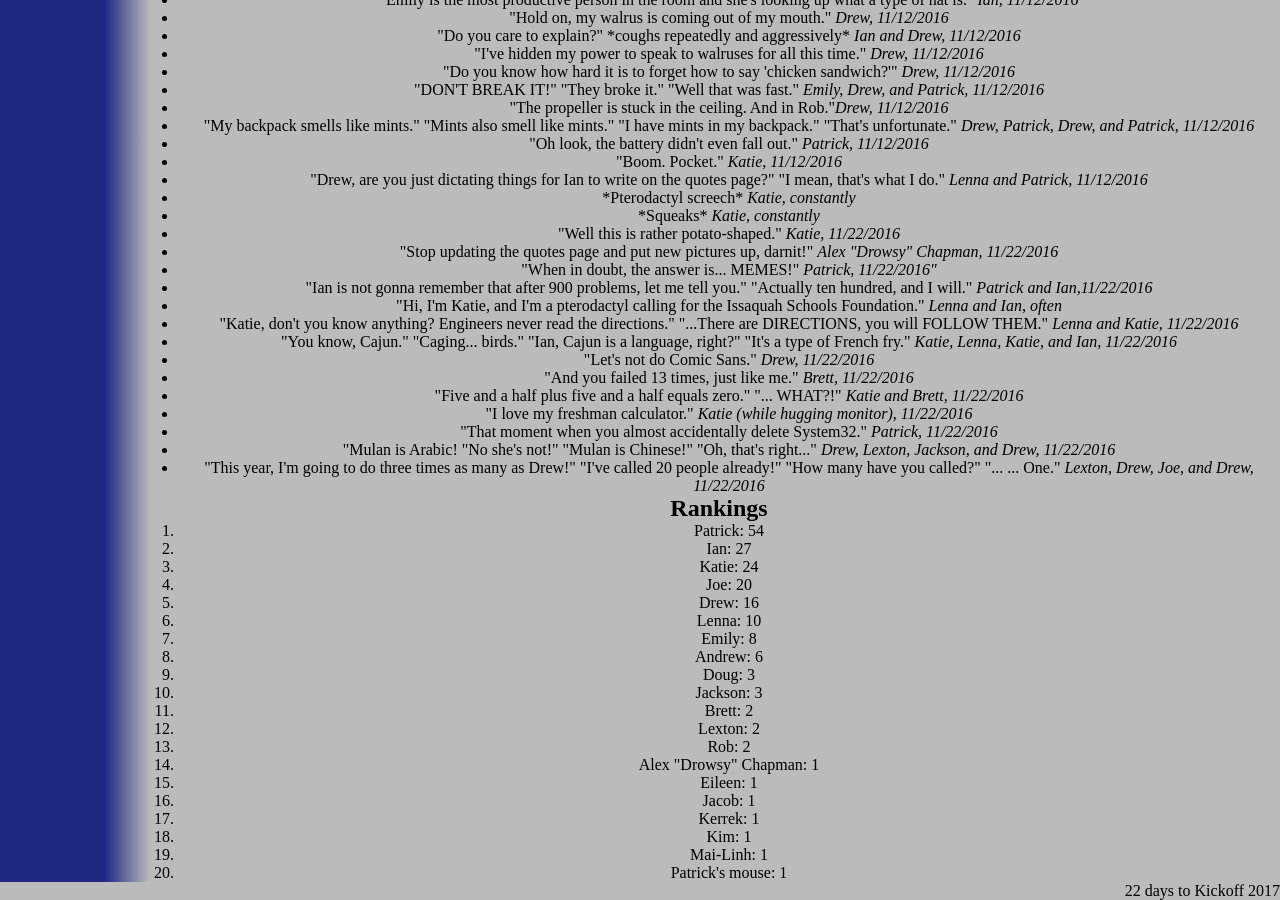
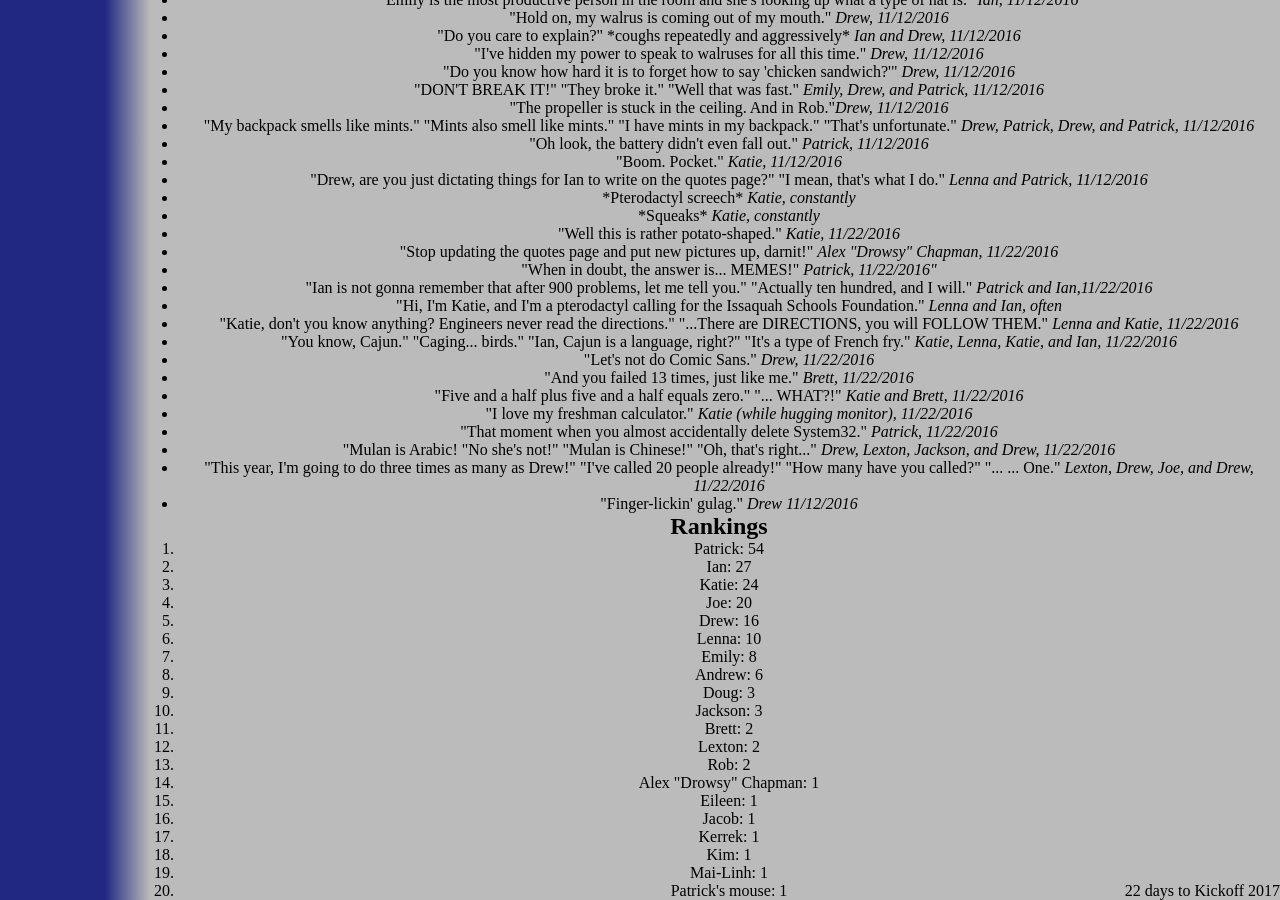
Before and after one commit to katiebugmoon/FRC4131.github.io, a Jekyll site: the page built from media/2017/quotes.html, in a window 1280 px wide and 900 px high, scrolled down 2149 px. Built offline with Jekyll 4.4.1, drawn with Linux system fonts in a browser that asks for light colours; nearby versions of some CDN libraries.

Commit message:
Update quotes.html

```diff
--- a/media/2017/quotes.html
+++ b/media/2017/quotes.html
@@ -139,6 +139,7 @@ title: Build Season 2017 Quotes
 	<li>"That moment when you almost accidentally delete System32." <i>Patrick, 11/22/2016</i></li>
 	<li>"Mulan is Arabic! "No she's not!" "Mulan is Chinese!" "Oh, that's right..." <i>Drew, Lexton, Jackson, and Drew, 11/22/2016</i></li>
 	<li>"This year, I'm going to do three times as many as Drew!" "I've called 20 people already!" "How many have you called?" "... ... One." <i>Lexton, Drew, Joe, and Drew, 11/22/2016 </i></li>
+	<li>"Finger-lickin' gulag." <i> Drew 11/12/2016</i></li>
 </ul>
 <h2>Rankings</h2>
 <ol id='rankings'></ol>
```
